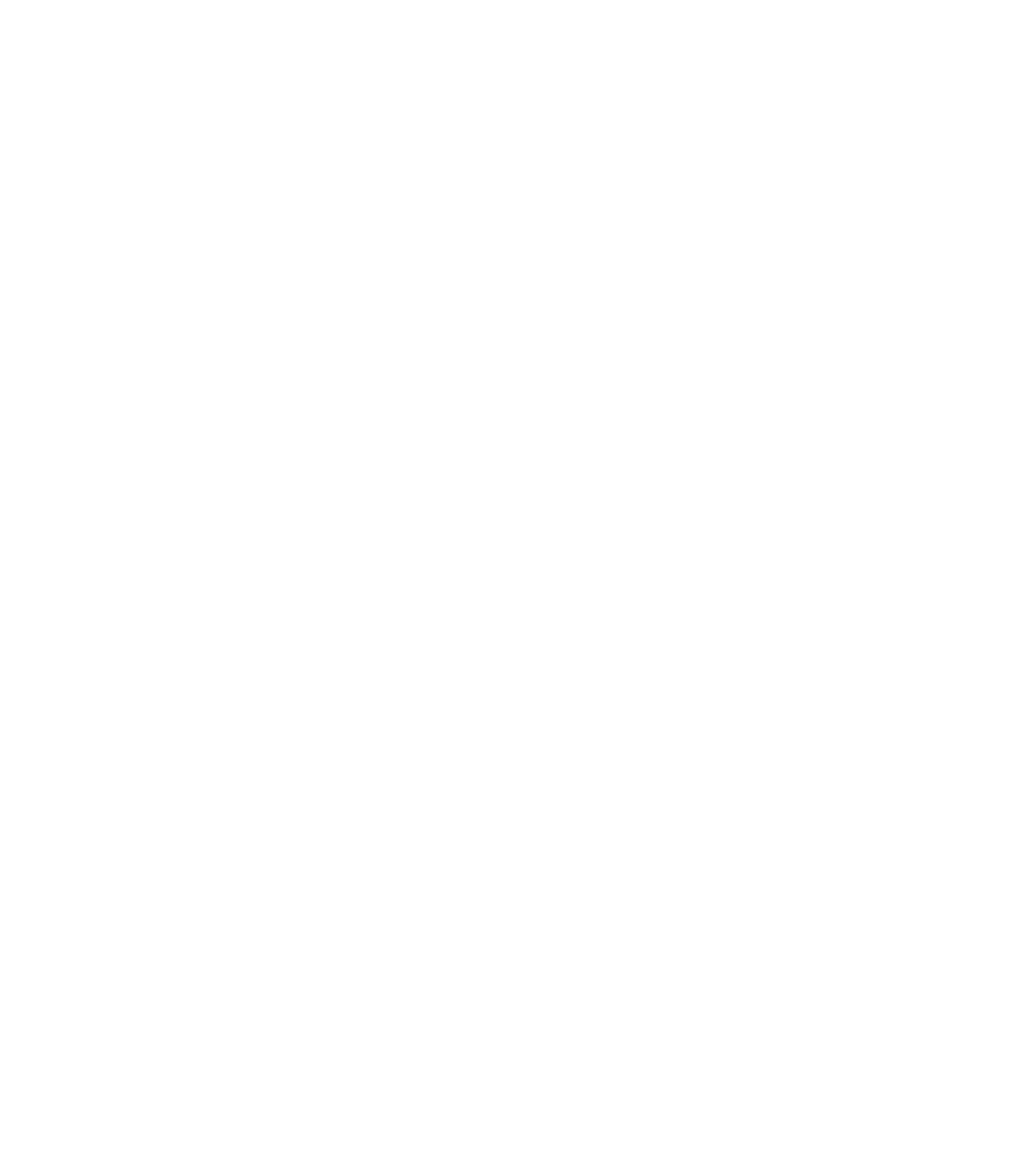
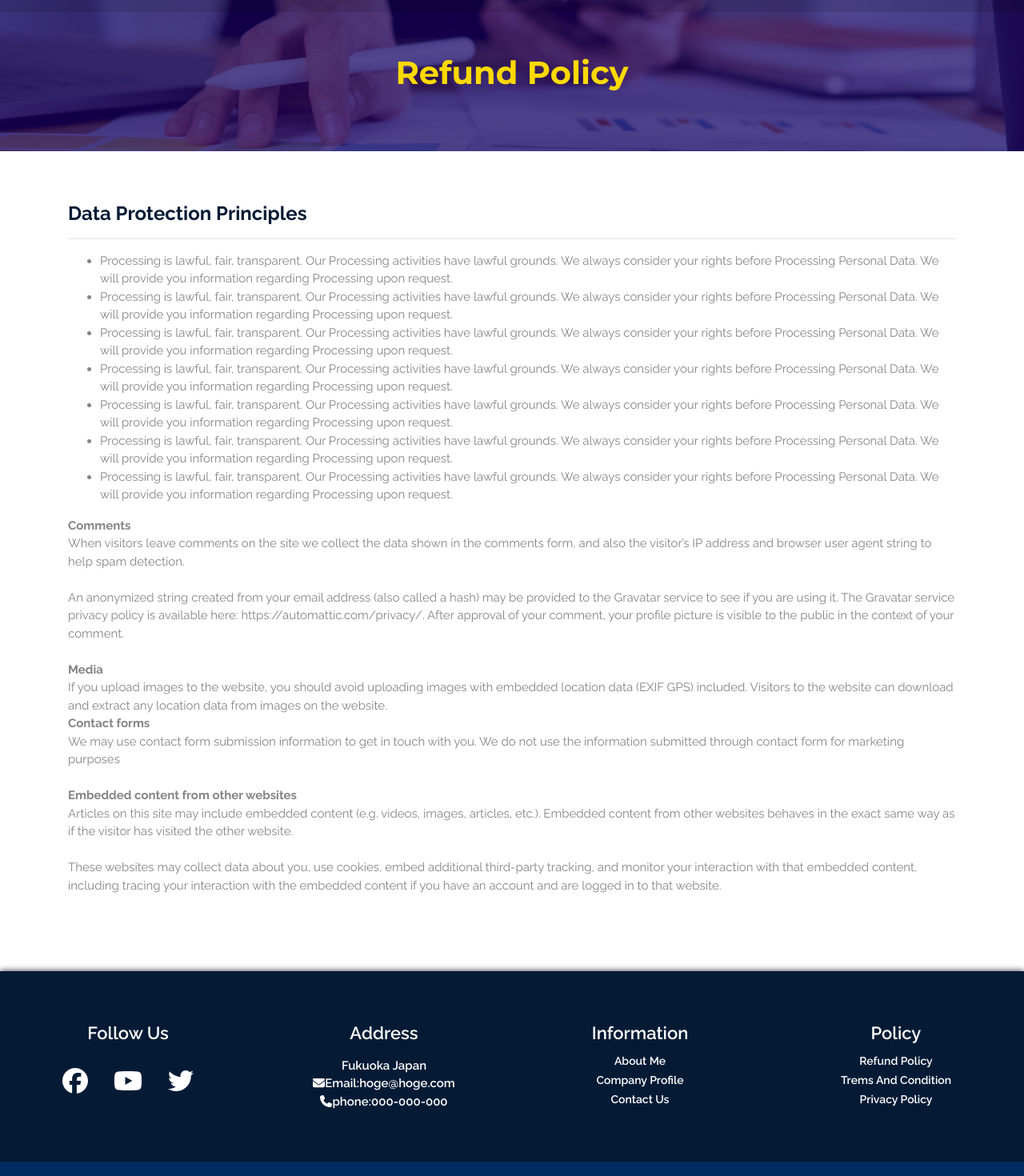
Before and after one commit to kodaishiotsuki/EasyLeaning_frontend, a React (Create React App) app: page /refund in a window 1280 px wide. Before the commit this address had no page. Shown: the part 61-1531 px from the top of the page at 80% size. Before the commit the page ends 800 px from the top, so only its background shows below. Built offline with nearby package versions, Linux system fonts and the light colour scheme; a web font is replaced by a local one.

Commit message:
RefundPage pages Setup

```diff
--- a/src/components/Footer/Footer.jsx
+++ b/src/components/Footer/Footer.jsx
@@ -6,6 +6,7 @@
 import { faTwitter } from "@fortawesome/free-brands-svg-icons";
 import { faEnvelope } from "@fortawesome/free-solid-svg-icons";
 import { faPhone } from "@fortawesome/free-solid-svg-icons";
+import { Link } from "react-router-dom";
 
 const Footer = () => {
   return (
@@ -16,15 +17,15 @@
             <h2 className='footerName text-center'>Follow Us</h2>
 
             <div className='socialContainer'>
-              <a href='#' className='facebook social'>
+              <Link to='#' className='facebook social'>
                 <FontAwesomeIcon icon={faFacebook} size='2x' />
-              </a>
-              <a href='#' className='youtube social'>
+              </Link>
+              <Link to='#' className='youtube social'>
                 <FontAwesomeIcon icon={faYoutube} size='2x' />
-              </a>
-              <a href='#' className='twitter social'>
+              </Link>
+              <Link to='#' className='twitter social'>
                 <FontAwesomeIcon icon={faTwitter} size='2x' />
-              </a>
+              </Link>
             </div>
           </Col>
           <Col lg={3} md={6} sm={12} className='p-5 text-justify'>
@@ -40,35 +41,34 @@
           <Col lg={3} md={6} sm={12} className='p-5 text-justify'>
             <h2 className='footerName text-center'>Information</h2>
             <div className='text-center'>
-              <a href='#' className='footerLink'>
+              <Link to='#' className='footerLink'>
                 About Me
-              </a>{" "}
+              </Link>
               <br />
-              <a href='#' className='footerLink'>
+              <Link to='#' className='footerLink'>
                 Company Profile
-              </a>{" "}
+              </Link>
               <br />
-              <a href='#' className='footerLink'>
+              <Link to='#' className='footerLink'>
                 Contact Us
-              </a>{" "}
+              </Link>
               <br />
             </div>
           </Col>
           <Col lg={3} md={6} sm={12} className='p-5 text-justify'>
             <h2 className='footerName text-center'>Policy</h2>
-            <div className="text-center">
-
-            <a href='#' className='footerLink'>
+            <div className='text-center'>
+              <Link to='/refund' className='footerLink'>
                 Refund Policy
-            </a>{" "}
+              </Link>{" "}
               <br />
-            <a href='#' className='footerLink'>
+              <Link to='#' className='footerLink'>
                 Trems And Condition
-            </a>{" "}
+              </Link>
               <br />
-            <a href='#' className='footerLink'>
+              <Link to='#' className='footerLink'>
                 Privacy Policy
-            </a>{" "}
+              </Link>
               <br />
             </div>
           </Col>
@@ -76,9 +76,9 @@
       </Container>
 
       <Container fluid={true} className='text-center copyrightSection'>
-        <a className='copyrightLink' href='#'>
+        <Link className='copyrightLink' to='#'>
           © 2020 easy Learning Inc.
-        </a>
+        </Link>
       </Container>
     </>
   );
--- /dev/null
+++ b/src/components/RefundDescription/RefundDescription.jsx
@@ -0,0 +1,109 @@
+import React from "react";
+import { Col, Container, Row } from "react-bootstrap";
+
+const RefundDescription = () => {
+  return (
+    <>
+      <Container className='mt-5'>
+        <Row>
+          <Col lg={12} md={12} sm={12}>
+            <h1 className='serviceName'>Data Protection Principles</h1>
+            <hr />
+            <p className='serviceDescription'>
+              <ul>
+                <li>
+                  Processing is lawful, fair, transparent. Our Processing
+                  activities have lawful grounds. We always consider your rights
+                  before Processing Personal Data. We will provide you
+                  information regarding Processing upon request.
+                </li>
+
+                <li>
+                  Processing is lawful, fair, transparent. Our Processing
+                  activities have lawful grounds. We always consider your rights
+                  before Processing Personal Data. We will provide you
+                  information regarding Processing upon request.
+                </li>
+
+                <li>
+                  Processing is lawful, fair, transparent. Our Processing
+                  activities have lawful grounds. We always consider your rights
+                  before Processing Personal Data. We will provide you
+                  information regarding Processing upon request.
+                </li>
+
+                <li>
+                  Processing is lawful, fair, transparent. Our Processing
+                  activities have lawful grounds. We always consider your rights
+                  before Processing Personal Data. We will provide you
+                  information regarding Processing upon request.
+                </li>
+
+                <li>
+                  Processing is lawful, fair, transparent. Our Processing
+                  activities have lawful grounds. We always consider your rights
+                  before Processing Personal Data. We will provide you
+                  information regarding Processing upon request.
+                </li>
+
+                <li>
+                  Processing is lawful, fair, transparent. Our Processing
+                  activities have lawful grounds. We always consider your rights
+                  before Processing Personal Data. We will provide you
+                  information regarding Processing upon request.
+                </li>
+
+                <li>
+                  Processing is lawful, fair, transparent. Our Processing
+                  activities have lawful grounds. We always consider your rights
+                  before Processing Personal Data. We will provide you
+                  information regarding Processing upon request.
+                </li>
+              </ul>
+              <b> Comments </b> <br></br>
+              When visitors leave comments on the site we collect the data shown
+              in the comments form, and also the visitor’s IP address and
+              browser user agent string to help spam detection.<br></br>
+              <br></br>
+              An anonymized string created from your email address (also called
+              a hash) may be provided to the Gravatar service to see if you are
+              using it. The Gravatar service privacy policy is available here:
+              https://automattic.com/privacy/. After approval of your comment,
+              your profile picture is visible to the public in the context of
+              your comment.
+              <br></br>
+              <br></br>
+              <b>Media</b> <br></br>
+              If you upload images to the website, you should avoid uploading
+              images with embedded location data (EXIF GPS) included. Visitors
+              to the website can download and extract any location data from
+              images on the website.
+              <br></br>
+              <b>Contact forms</b> <br></br>
+              We may use contact form submission information to get in touch
+              with you. We do not use the information submitted through contact
+              form for marketing purposes
+              <br></br>
+              <br></br>
+              <b>Embedded content from other websites</b> <br></br>
+              Articles on this site may include embedded content (e.g. videos,
+              images, articles, etc.). Embedded content from other websites
+              behaves in the exact same way as if the visitor has visited the
+              other website.
+              <br></br>
+              <br></br>
+              These websites may collect data about you, use cookies, embed
+              additional third-party tracking, and monitor your interaction with
+              that embedded content, including tracing your interaction with the
+              embedded content if you have an account and are logged in to that
+              website.
+              <br></br>
+            </p>
+          </Col>
+        </Row>
+      </Container>
+    </>
+  );
+};
+
+export default RefundDescription;
--- /dev/null
+++ b/src/pages/RefundPage.jsx
@@ -0,0 +1,18 @@
+import React from "react";
+import RefundDescription from "../components/RefundDescription/RefundDescription";
+import TopNavigation from "../components/TopNavgation/TopNavigation";
+import PageTop from "../components/PageTop/PageTop";
+import Footer from "../components/Footer/Footer";
+
+const RefundPage = () => {
+  return (
+    <>
+      <TopNavigation title='Refund Policy' />
+      <PageTop pageTitle='Refund Policy' />
+      <RefundDescription />
+      <Footer />
+    </>
+  );
+};
+
+export default RefundPage;
--- a/src/routers/AppRouter.jsx
+++ b/src/routers/AppRouter.jsx
@@ -6,6 +6,7 @@
 import PortfolioPage from "../pages/PortfolioPage";
 import AboutPage from "../pages/AboutPage";
 import ContactPage from "../pages/ContactPage";
+import RefundPage from "../pages/RefundPage";
 
 const AppRouter = () => {
   return (
@@ -17,6 +18,7 @@
         <Route exact path='/portfolio' element={<PortfolioPage />} />
         <Route exact path='/about' element={<AboutPage />} />
         <Route exact path='/contact' element={<ContactPage />} />
+        <Route exact path='/refund' element={<RefundPage />} />
       </Routes>
     </>
   );
```
Lines whose indentation alone changed are shown as unchanged.
